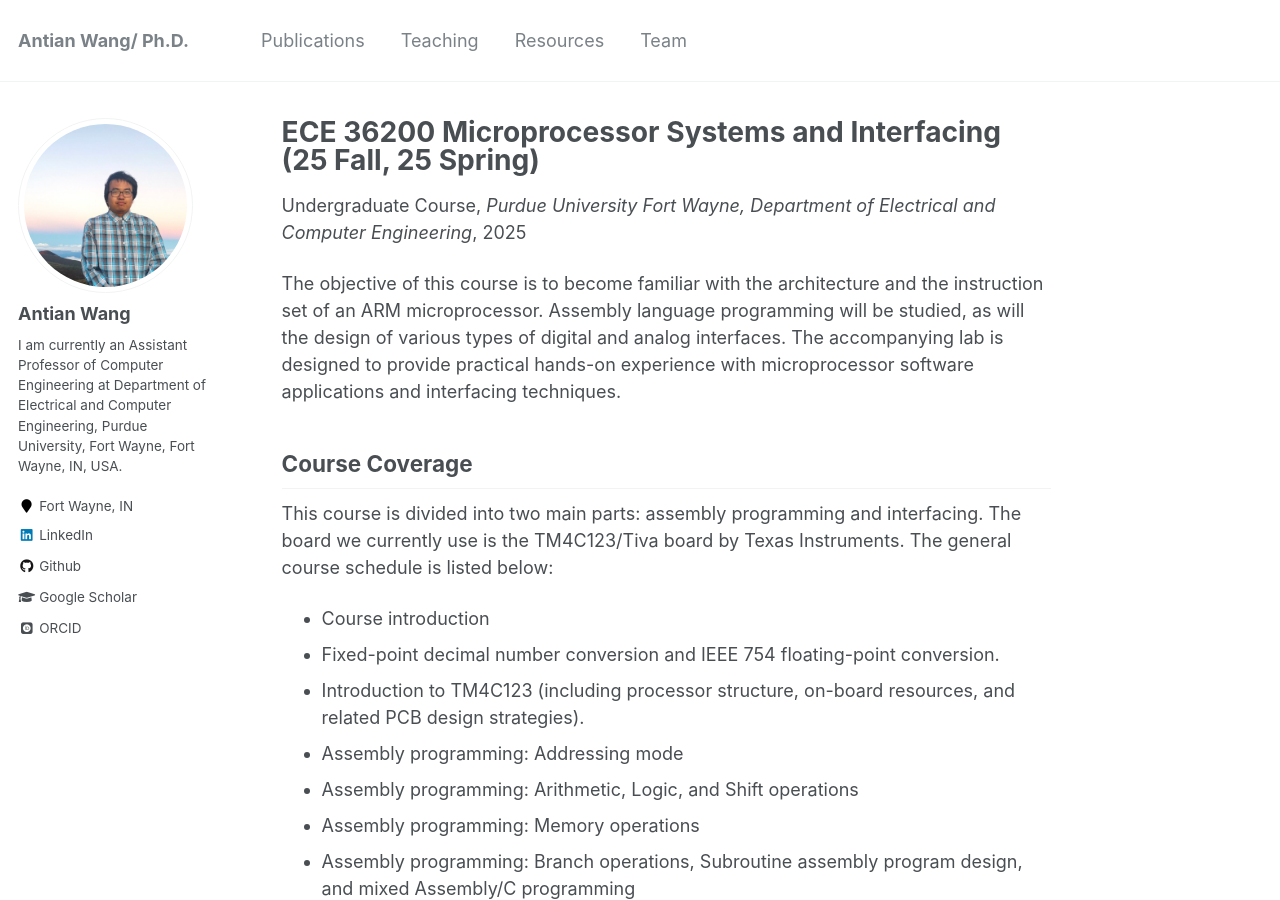
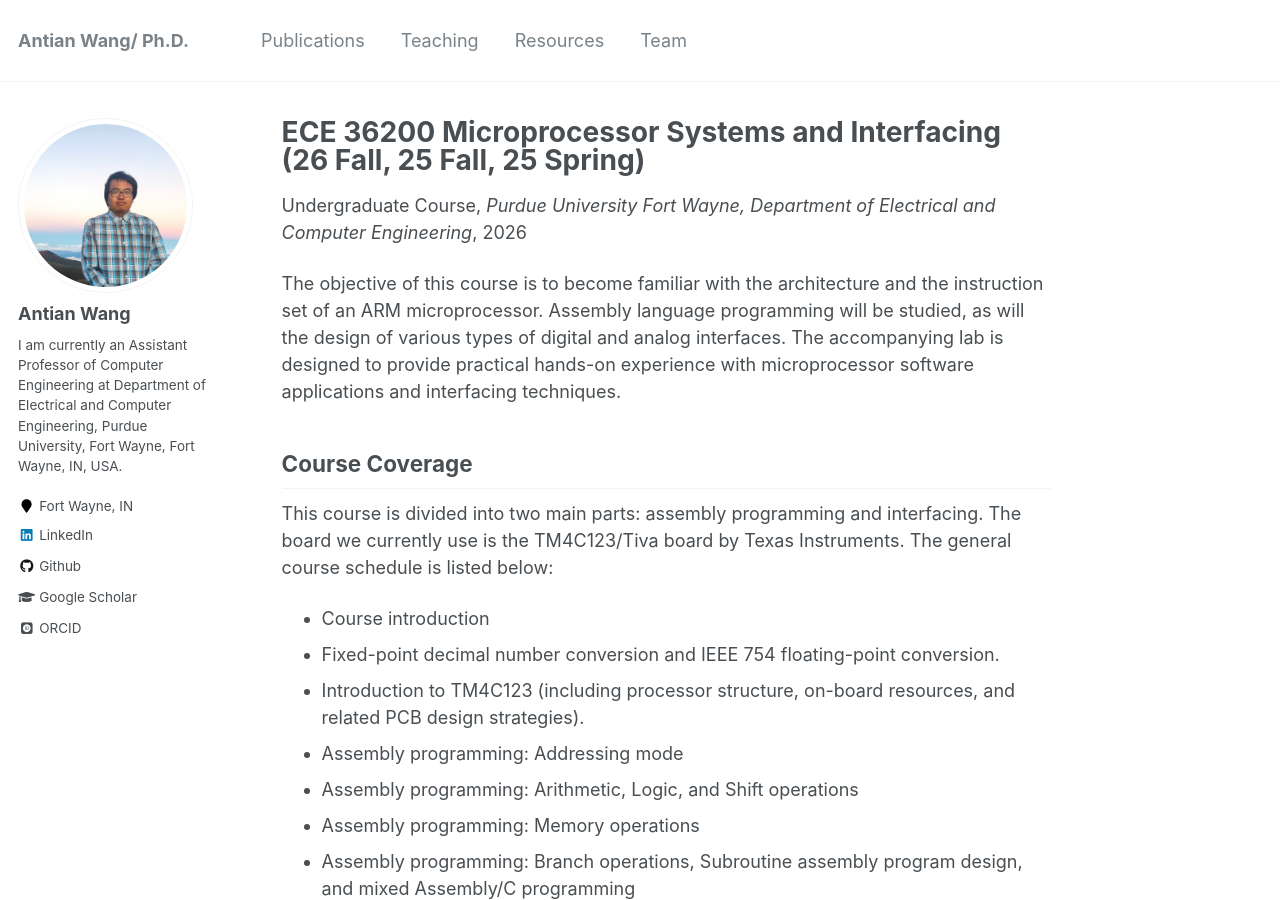
Before and after one commit to wangantian/wangantian.github.io, a Jekyll site: the page built from _teaching/PFW_ECE36200.md, in a window 1280 px wide and 900 px high. Built offline with Jekyll 4.4.1, drawn with Linux system fonts in a browser that asks for light colours; some web fonts are replaced.

Commit message:
teaching update

```diff
--- a/_teaching/PFW_ECE36200.md
+++ b/_teaching/PFW_ECE36200.md
@@ -1,10 +1,10 @@
 ---
-title: "ECE 36200 Microprocessor Systems and Interfacing (25 Fall, 25 Spring)"
+title: "ECE 36200 Microprocessor Systems and Interfacing (26 Fall, 25 Fall, 25 Spring)"
 collection: teaching
 type: "Undergraduate Course"
 permalink: /teaching/PFW_ECE36200
 venue: "Purdue University Fort Wayne, Department of Electrical and Computer Engineering"
-date: 2025-08-25
+date: 2026-08-24
 location: "Fort Wayne, IN, USA"
 ---
 
```
Also changed, not shown: _teaching/PFW_ECE48500.md (+1 -1 lines).
